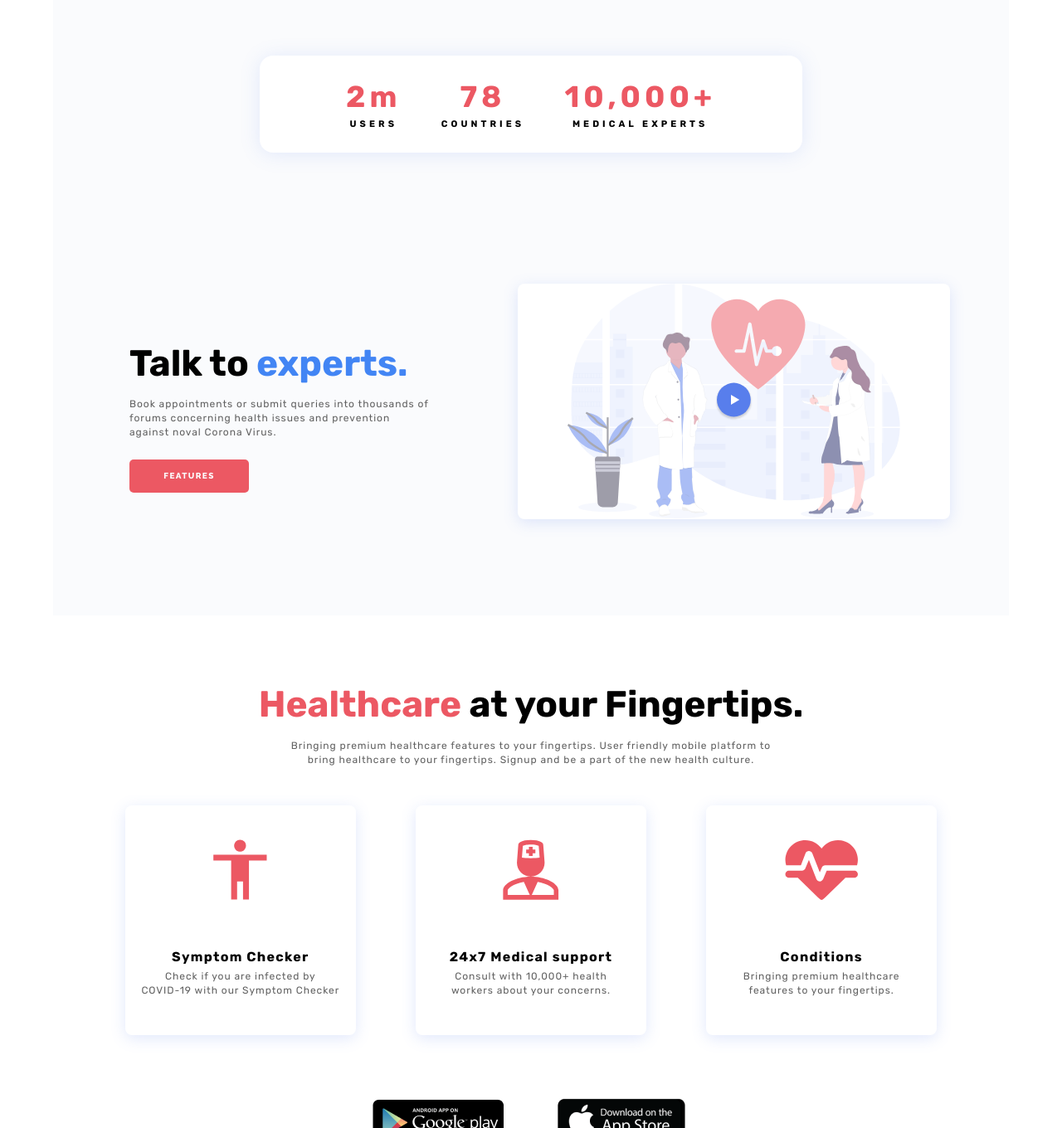
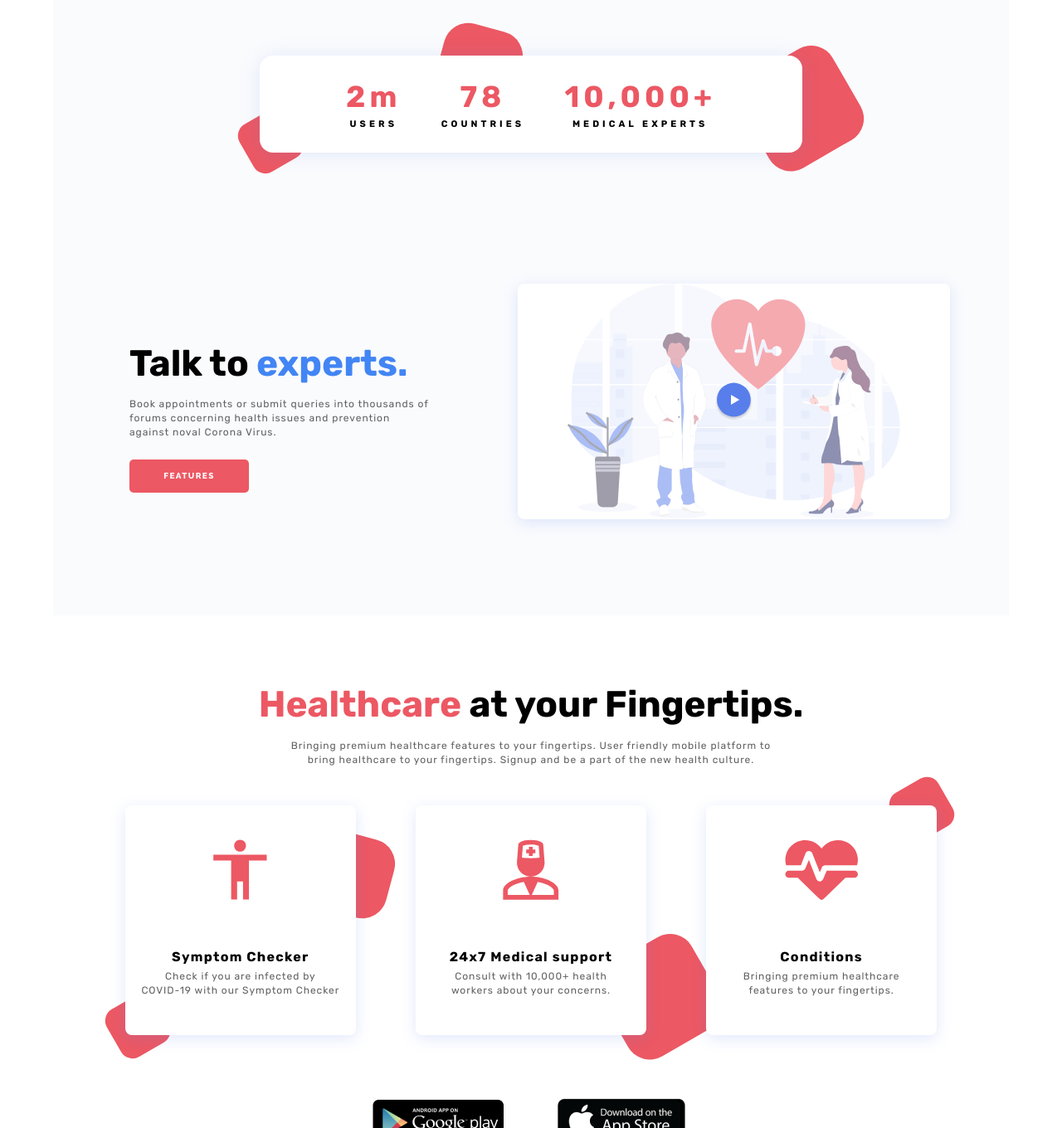
Before and after one commit to janChorny/freelancer-for-life_gocorna, a plain HTML site: page index.html in a window 1280 px wide. Shown: the part 1440-2800 px from the top of the page at 83% size. Drawn offline with Linux system fonts and the light colour scheme.

Commit message:
fix: clear adaptive styles and some design

```diff
--- a/index.html
+++ b/index.html
@@ -45,7 +45,7 @@
 					</div>
 				</div>
 				<img src="./assets/img/svg/Group 14.svg" alt="hero image" class="hero__image">
-				<img src="./assets/img/svg/Rectangle 15.svg" alt="hero Background" class="hero__background">
+				<!-- <img src="./assets/img/svg/Rectangle 15.svg" alt="hero Background" class="hero__background"> -->
 			</section>
 			<section class="section__stay stay">
 				<img src="./assets/img/png/Group 22.jpg" alt="Stay image" class="stay__image" width="338" height="542">
@@ -57,7 +57,9 @@
 				</div>
 			</section>
 			<div class="counter">
+				<div class="counter__wrapper">
 					<div class="counter__container">
+						<div class="counter__body">
 							<div class="counter__block">
 								<div class="counter__title">2m</div>
 								<div class="counter__subtitle">Users</div>
@@ -69,6 +71,11 @@
 							<div class="counter__block">
 								<div class="counter__title">10,000+</div>
 								<div class="counter__subtitle">Medical experts</div>
+							</div>
+						</div>
+						<div class="counter__element counter__element--1"></div>
+						<div class="counter__element counter__element--2"></div>
+						<div class="counter__element counter__element--3"></div>
 					</div>
 				</div>
 			</div>
@@ -89,6 +96,7 @@
 			<p class="footer__subtitle">Bringing premium healthcare features to
 				your fingertips. User friendly mobile platform to<br /> bring healthcare to your
 				fingertips. Signup and be a part of the new health culture.</p>
+			<div class="footer__body">
 				<div class="footer__row">
 				<div class="footer__column column-footer">
 					<div class="column-footer__inner">
@@ -112,6 +120,11 @@
 					</div>
 				</div>
 				</div>
+				<div class="footer__element footer__element--1"></div>
+				<div class="footer__element footer__element--2"></div>
+				<div class="footer__element footer__element--3"></div>
+				<div class="footer__element footer__element--4"></div>
+			</div>
 			<div class="footer__market">
 				<img src="./assets/img/png/image 2.png" alt="Google Play" class="footer__play">
 				<img src="./assets/img/png/image 1.png" alt="App Store" class="footer__play">
--- a/style.css
+++ b/style.css
@@ -127,7 +127,7 @@ body {
 		width: 100vw;
 		height: 500px;
 		background-color: var(--second-bgcolor);
-		z-index: 2;
+		z-index: 3;
 		margin: 0px;
 		padding: 135px 0px 0px 0px;
 		top: 0;
@@ -173,6 +173,8 @@ body {
 .header__button {
 	width: 130px;
 	background: var(--forth-txtcolor);
+	position: relative;
+	z-index: 2;
 }
 
 /*=============== Burger menu =============== */
@@ -190,7 +192,7 @@ body {
 	height: 50px;
 	cursor: pointer;
 	user-select: none;
-	z-index: 3;
+	z-index: 4;
 	margin: 0px 20px 0px 0px;
 	}
 }
@@ -231,12 +233,63 @@ body {
 	background-color: var(--first-bgcolor);
 	/* margin-top: -77px;  */
 }
+@media (max-width: 440px) {
+	.hero {
+		flex-direction: column-reverse;
+	}
+}
+.hero::before {
+	position: absolute;
+	content: '';
+	height: 700px;
+	width: 295.29px;
+	right: 0;
+	top:-77px;
+	background-color: var(--third-txtcolor);
+	border-radius: 30px 0px 0px 30px;
+
+}
+@media (max-width: 1078px) {
+	.hero::before {
+	height: 112%;
+	width: 25vw;
+	}
+}
+@media (max-width: 1030px) {
+	.hero::before {
+	height: 111.5%;
+	width: 25vw;
+	}
+}
+@media (max-width: 900px) {
+	.hero::before {
+	height: 110%;
+	width: 25vw;
+	}
+}
+@media (max-width: 768px) {
+	.hero::before {
+	height: 120%;
+	width: 25vw;
+	top: -87px;
+	}
+}
+@media (max-width: 620px) {
+	.hero::before {
+	display: none;
+	}
+}
 .hero__description {
 	margin: 165px 0px 0px 70px;
 }
 @media (max-width: 768px){
 	.hero__description {
-	margin: 60px 30px 0px 30px;
+	margin: 40px 30px 0px 30px;
+}
+}
+@media (max-width: 768px){
+	.hero__description {
+	margin: 20px 30px 0px 30px;
 }
 }
 .hero__description-title {
@@ -292,6 +345,8 @@ body {
 }
 .hero__image {
 	margin: 0px 52.57px 0px 10px;
+	position: relative;
+	z-index: 2;
 }
 @media (max-width: 768px){
 	.hero__image {
@@ -302,10 +357,10 @@ body {
 }
 @media (max-width: 440px){
 	.hero__image {
-	display: none;
+	 margin: 30px;
 	}
 }
-.hero__background {
+/* .hero__background {
 	position: absolute;
 	top: -77px;
 	right: 0;
@@ -317,7 +372,7 @@ body {
 	.hero__background {
 		display: none;
 	}
-}
+} */
 
 /* Stay----------------------------------------------------------------------- */
 
@@ -328,19 +383,25 @@ body {
 	justify-content: center;
 	align-items: center;
 }
+@media (max-width: 440px){
+	.stay {
+	 flex-direction: column;
+	}
+}
 .stay__image {
 	margin: 79px 0px 79px 100px;
 }
 @media (max-width: 768px){
 	.stay__image {
 	width: 30vw;
-	height: 25vh;
+	height: 50%;
 	margin: 20px 10px 20px 10px;
 	}
 }
 @media (max-width: 440px){
 	.stay__image {
-		display: none;
+		margin: 30px;
+		height: 50%;
 	}
 }
 .stay__description {
@@ -348,7 +409,7 @@ body {
 }
 @media (max-width: 768px){
 .stay__description {
-	margin: 30px 30px 0px 30px;;
+	margin: 30px 30px 0px 30px;
 }
 }
 .stay__description-title {
@@ -384,12 +445,17 @@ body {
 	}
 }
 .counter__container {
+	position: relative;
+	max-width: 654px;
+	margin: 0 auto 0 auto;
+}
+.counter__body{
+	position: relative;
+	z-index: 2;
 	display: flex;
 	justify-content: space-around;
 	align-items: center;
 	flex-wrap: wrap;
-	margin: 0 auto 0 auto;
-	max-width: 654px;
 	background-color: var(--fifth-txtcolor);
 	padding: 28px 80px;
 	box-shadow: 0px 2px 24px rgba(88, 126, 236, 0.15);
@@ -414,6 +480,45 @@ body {
 	letter-spacing: 0.37em;
 	text-transform: uppercase;
 	color: var(--second-txtcolor);
+}
+.counter__element {
+	position: absolute;
+	background: var(--third-txtcolor);
+	border-radius: 16px;
+}
+.counter__element--1{
+	width: 65.75px;
+	height: 65.75px;
+	left: -3%;
+	top: 60%;
+	transform: rotate(-30deg);
+}
+.counter__element--2{
+	width: 96.96px;
+	height: 96.96px;
+	border-radius: 30px;
+	transform: rotate(105deg);
+	left: 33%;
+	top: -30%;
+}
+.counter__element--3{
+	width: 127.47px;
+	height: 127.47px;
+	border-radius: 30px;
+	transform: rotate(-30deg);
+	left: 90%;
+	top: 0;
+}
+@media (max-width:900px){
+	.counter__element--3{
+	left: 85%;
+	top: 0;
+}
+}
+@media (max-width: 768px){
+	.counter__element{
+		display: none;
+	}
 }
 /* Talk----------------------------------------------------------------------- */
 
@@ -510,13 +615,20 @@ body {
 	letter-spacing: 0.08em;
 	margin-bottom: 46.17px;
 }
+.footer__body{
+	position: relative;
+}
 .footer__row {
+	position: relative;
+	z-index: 2;
 	display: flex;
 	flex-wrap: wrap;
 	max-width: 978.51px;
 	margin: 0 auto;
 }
 .footer__column {
+	position: relative;
+	z-index: 4;
 }
 .column-footer {
 	flex: 0 1 28.428%;
@@ -568,6 +680,47 @@ body {
 	letter-spacing: 0.08em;
 	margin-bottom: 4px;
 }
+.footer__element {
+	position: absolute;
+	background: var(--third-txtcolor);
+	border-radius: 16px;
+}
+@media(max-width: 768px){
+	.footer__element {
+		display: none;
+	}
+}
+.footer__element--1 {
+	width: 65.75px;
+	height: 65.75px;
+	transform: rotate(-30deg);
+	top: 67%;
+	left: 6%;
+}
+.footer__element--2 {
+	width: 96.96px;
+	height: 96.96px;
+	border-radius: 30px;
+	transform: rotate(105deg);
+	top: 10%;
+	left: 27%;
+}
+.footer__element--3 {
+	width: 127.47px;
+	height: 127.47px;
+	border-radius: 30px;
+	transform: rotate(-30deg);
+	top: 48%;
+	left: 58%;
+}
+.footer__element--4 {
+	width: 65.75px;
+	height: 65.75px;
+	border-radius: 16px;
+	transform: rotate(-30deg);
+	top: -8%;
+	left: 88%;
+}
 .footer__market {
 	display: flex;
 	flex-wrap: wrap;
```
Lines whose indentation alone changed are shown as unchanged.
